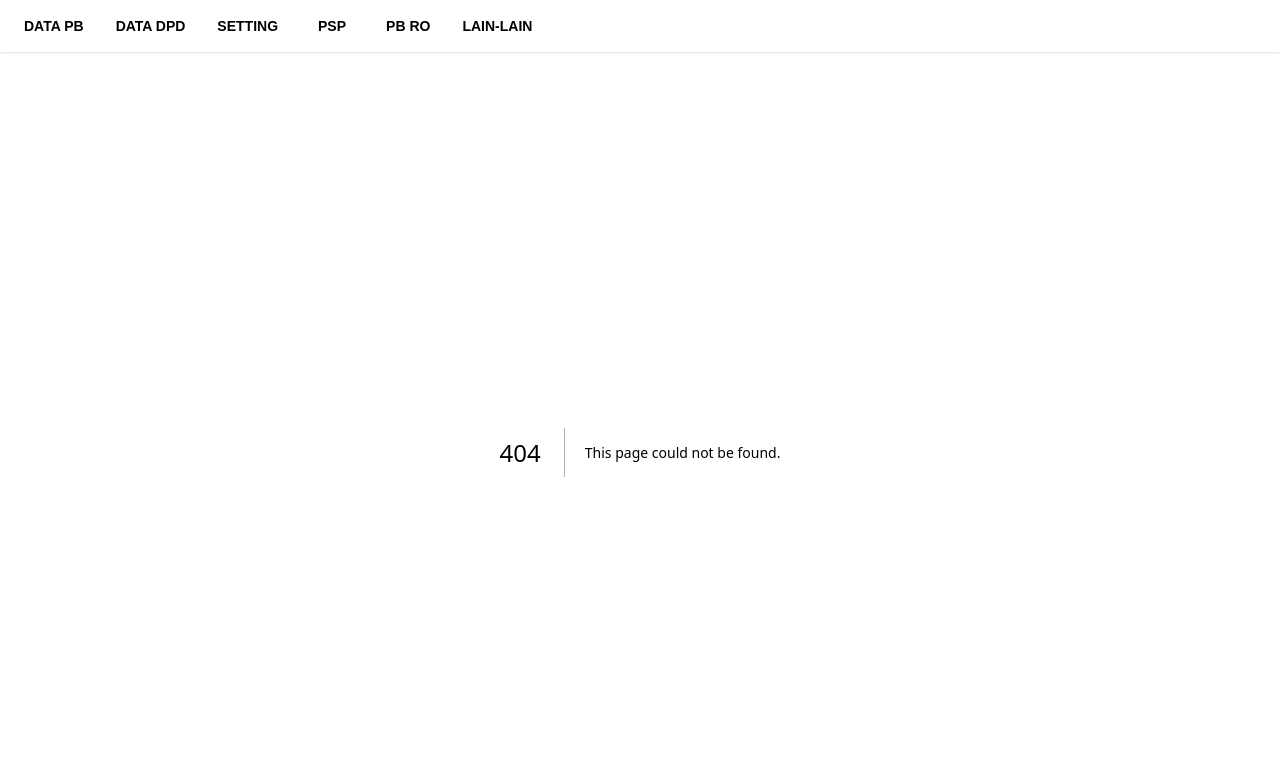
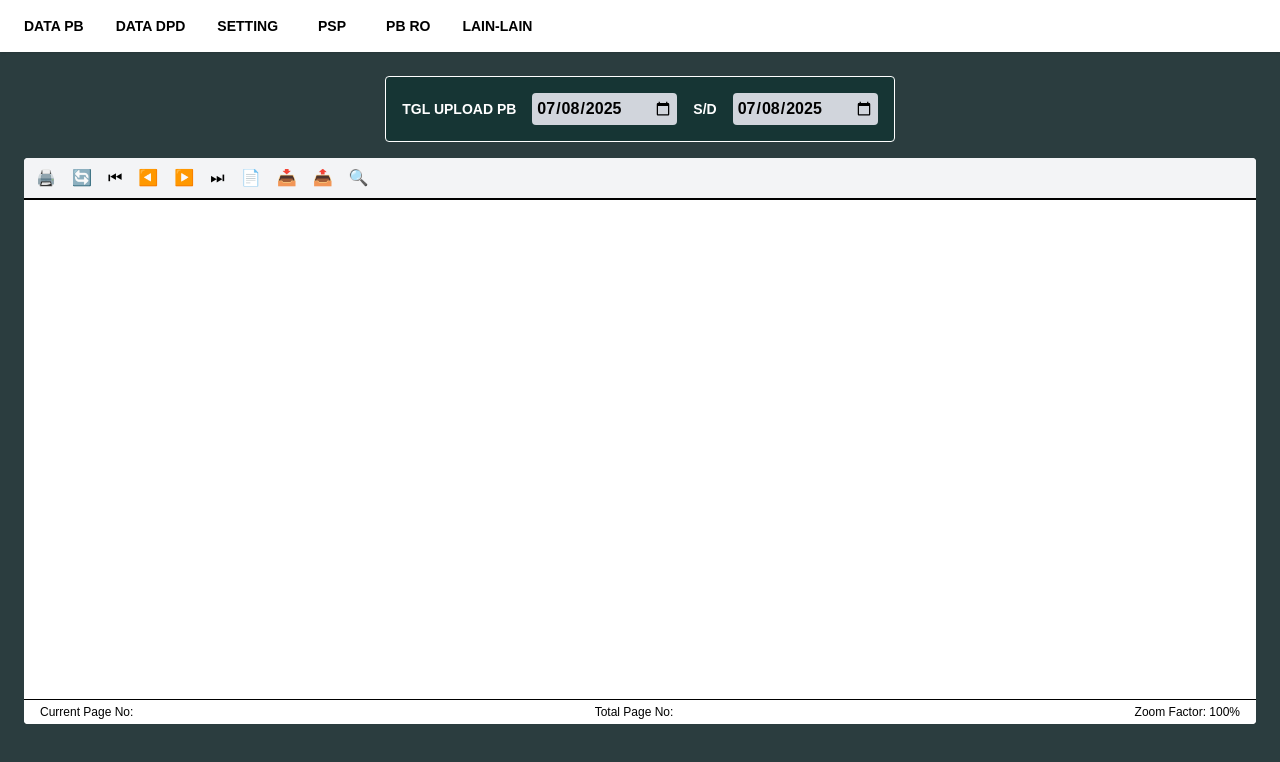
Before and after one commit to IdoMunthe/upload-pb-idm, a Next.js app: page /data-pb/report-barkos in a window 1280 px wide. Before the commit this address had no page. Shown: the top 762 px of the page. Built offline with nearby package versions, Linux system fonts and the light colour scheme.

Commit message:
finished ui report-barkos

```diff
--- /dev/null
+++ b/src/app/data-pb/report-barkos/page.tsx
@@ -0,0 +1,62 @@
+"use client";
+
+import React, { useState } from "react";
+
+export default function ReportBarkosPage() {
+  const [startDate, setStartDate] = useState("2025-07-08");
+  const [endDate, setEndDate] = useState("2025-07-08");
+
+  return (
+    <div className="min-h-screen bg-[#2b3d3f] p-6 text-white">
+      <div className="flex flex-col items-center space-y-4">
+        {/* Filter Box */}
+        <div className="border p-4 rounded w-fit flex gap-4 items-center justify-center bg-[#163534]">
+          <label className="font-bold text-sm">TGL UPLOAD PB</label>
+
+          <input
+            type="date"
+            className="text-black font-semibold bg-gray-300  p-1 rounded"
+            value={startDate}
+            onChange={(e) => setStartDate(e.target.value)}
+          />
+
+          <span className="text-white font-bold text-sm">S/D</span>
+
+          <input
+            type="date"
+            className="text-black font-semibold bg-gray-300 p-1 rounded"
+            value={endDate}
+            onChange={(e) => setEndDate(e.target.value)}
+          />
+        </div>
+
+        {/* Report Viewer Box */}
+        <div className="w-full bg-white text-black rounded overflow-hidden">
+          {/* Toolbar */}
+          <div className="flex gap-2 px-2 py-1 border-b bg-gray-100">
+            <button className="p-1 hover:bg-gray-200">🖨️</button>
+            <button className="p-1 hover:bg-gray-200">🔄</button>
+            <button className="p-1 hover:bg-gray-200">⏮</button>
+            <button className="p-1 hover:bg-gray-200">◀️</button>
+            <button className="p-1 hover:bg-gray-200">▶️</button>
+            <button className="p-1 hover:bg-gray-200">⏭</button>
+            <button className="p-1 hover:bg-gray-200">📄</button>
+            <button className="p-1 hover:bg-gray-200">📥</button>
+            <button className="p-1 hover:bg-gray-200">📤</button>
+            <button className="p-1 hover:bg-gray-200">🔍</button>
+          </div>
+
+          {/* Report Area */}
+          <div className="h-[500px] bg-white border-t" />
+
+          {/* Footer */}
+          <div className="flex justify-between text-xs px-4 py-1 border-t bg-white">
+            <span>Current Page No:</span>
+            <span>Total Page No:</span>
+            <span>Zoom Factor: 100%</span>
+          </div>
+        </div>
+      </div>
+    </div>
+  );
+}
```
